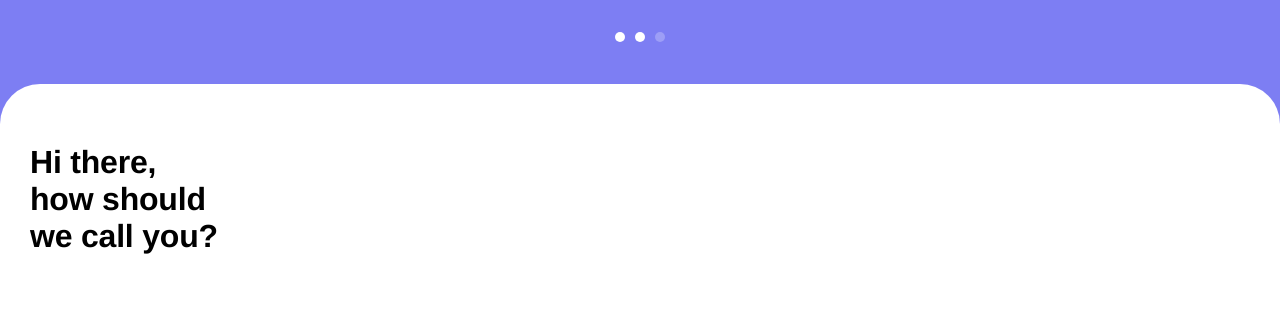
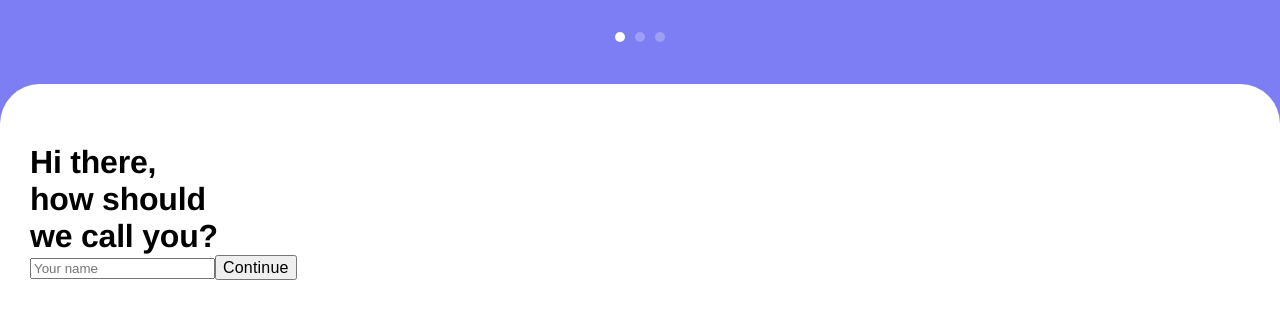
Before and after one commit to xit4/fitness-onboarding, a React (Create React App) app: page / in a window 1280 px wide. Shown: the top 318 px of the page. Built offline with nearby package versions, Linux system fonts and the light colour scheme.

Commit message:
first two steps of the wizard

```diff
--- a/package.json
+++ b/package.json
@@ -3,9 +3,6 @@
   "version": "0.1.0",
   "private": true,
   "dependencies": {
-    "@testing-library/jest-dom": "^4.2.4",
-    "@testing-library/react": "^9.5.0",
-    "@testing-library/user-event": "^7.2.1",
     "react": "^16.13.1",
     "react-dom": "^16.13.1",
     "react-scripts": "3.4.1"
@@ -13,7 +10,6 @@
   "scripts": {
     "start": "react-scripts start",
     "build": "react-scripts build",
-    "test": "react-scripts test",
     "eject": "react-scripts eject"
   },
   "eslintConfig": {
--- a/public/index.html
+++ b/public/index.html
@@ -7,7 +7,7 @@
     <meta name="theme-color" content="#000000" />
     <meta
       name="description"
-      content="Web site created using create-react-app"
+      content="Web site created for test"
     />
     <link rel="apple-touch-icon" href="%PUBLIC_URL%/logo192.png" />
     <!--
--- a/src/components/Wizard/ProgressDots/index.js
+++ b/src/components/Wizard/ProgressDots/index.js
@@ -8,7 +8,7 @@ const ProgressDots = ({ numberOfSteps = 1, currentStep = 0 }) => {
       {Array(numberOfSteps)
         .fill(null)
         .map((_, i) => (
-          <Dot active={i <= currentStep} />
+          <Dot key={`dot#${i}`} active={i <= currentStep} />
         ))}
     </div>
   );
--- /dev/null
+++ b/src/components/Wizard/WizardInputStep/index.js
@@ -0,0 +1,25 @@
+import React from "react";
+import "./style.css";
+import { Title, LabelButton } from "../../Typography";
+
+const WizardInputStep = ({
+  title = "",
+  placeholder,
+  value = "value",
+  onInputChange = () => {},
+  onConfirmation = () => {},
+}) => {
+  return (
+    <div className="WizardInputStep">
+      <div className="TitleWrapper">
+        <Title>{title}</Title>
+      </div>
+      <input placeholder={placeholder} value={value} onChange={onInputChange} />
+      <button onClick={onConfirmation}>
+        <LabelButton>Continue</LabelButton>
+      </button>
+    </div>
+  );
+};
+
+export default WizardInputStep;
--- a/src/components/Wizard/WizardStep/style.css
+++ b/src/components/Wizard/WizardInputStep/style.css
@@ -1,11 +1,11 @@
-.WizardStep {
+.WizardInputStep {
   background-color: white;
   border-radius: 40px 40px 0px 0px;
   padding: 60px 30px;
   flex: 1;
 }
 
-.WizardStep .TitleWrapper {
+.WizardInputStep .TitleWrapper {
   max-width: 197px;
   font-weight: bold;
 }
--- a/src/components/Wizard/WizardStep/index.js
+++ /dev/null
@@ -1,15 +0,0 @@
-import React from "react";
-import "./style.css";
-import { Title } from "../../Typography";
-
-const WizardStep = ({ title = "" }) => {
-  return (
-    <div className="WizardStep">
-      <div className="TitleWrapper">
-        <Title>{title}</Title>
-      </div>
-    </div>
-  );
-};
-
-export default WizardStep;
--- a/src/components/Wizard/index.js
+++ b/src/components/Wizard/index.js
@@ -1,13 +1,34 @@
-import React from "react";
+import React, { useState } from "react";
 import "./style.css";
-import WizardStep from "./WizardStep";
+import WizardInputStep from "./WizardInputStep";
 import ProgressDots from "./ProgressDots";
 
 const Wizard = () => {
+  const [fullname, setFullname] = useState("");
+  const [weight, setWeight] = useState("");
+  const [currentStep, setCurrentStep] = useState(0);
+
   return (
     <div className="Wizard">
-      <ProgressDots numberOfSteps={3} currentStep={1} />
-      <WizardStep title="Hi there, how should we call you?" />
+      <ProgressDots numberOfSteps={3} currentStep={currentStep} />
+      {currentStep === 0 && (
+        <WizardInputStep
+          title="Hi there, how should we call you?"
+          placeholder="Your name"
+          value={fullname}
+          onInputChange={(e) => setFullname(e.target.value)}
+          onConfirmation={() => setCurrentStep(1)}
+        />
+      )}
+      {currentStep === 1 && (
+        <WizardInputStep
+          title={`What's your weight, ${fullname}?`}
+          placeholder="Your weight"
+          value={weight}
+          onInputChange={(e) => setWeight(e.target.value)}
+          onConfirmation={() => setCurrentStep(1)}
+        />
+      )}
     </div>
   );
 };
```
Also changed, not shown: TODO.txt.
